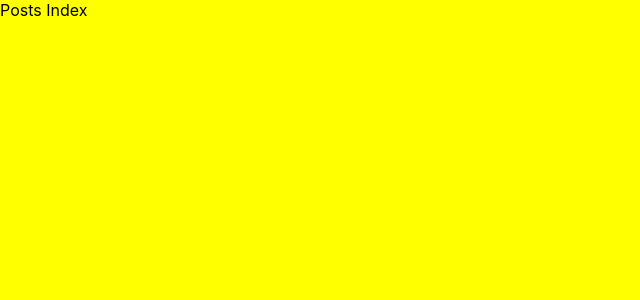
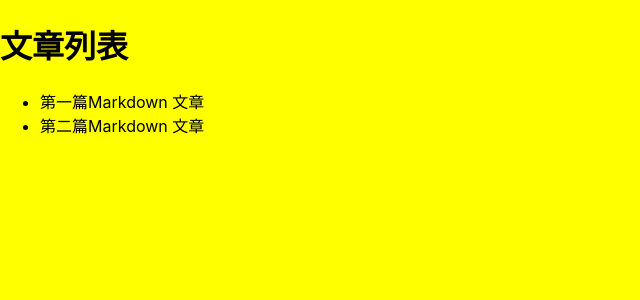
Before and after one commit to Howardyangyixuan/nextjs-blog-1, a Next.js app: page /posts in a window 1280 px wide. Shown: the top 300 px of the page, without its empty margins (0-640 px from the left). Built offline with nearby package versions, Linux system fonts and the light colour scheme.

Commit message:
使用axios实现客户端渲染

```diff
--- a/pages/posts/index.tsx
+++ b/pages/posts/index.tsx
@@ -1,10 +1,39 @@
 import {NextPage} from 'next';
-import React from 'react';
+import React, {useEffect, useState} from 'react';
+import axios from 'axios';
 
+type Post = {
+  id: string;
+  date: string;
+  title: string;
+}
 const PostsIndex: NextPage = () => {
+  const [posts, setPosts] = useState<Post[]>([]);
+  const [isLoading, setIsLoading] = useState<boolean>(false);
+  const [isEmpty, setIsEmpty] = useState<boolean>(false);
+  useEffect(() => {
+    setIsLoading(true);
+    axios.get('api/v1/posts').then((response) => {
+      setPosts(response.data);
+      setIsLoading(false);
+      if (response.data.length == 0) setIsEmpty(true);
+    }, () => {
+      setIsLoading(false);
+    });
+  }, []);
   return (
     <div>
-      Posts Index
+      <h1>文章列表</h1>
+      {isLoading ? <div>正在加载中</div> :
+        isEmpty ? <div>正在构思中...目前还有没有文章</div> :
+          <ul>
+            {posts.map((post) => {
+              return (
+                <li key={post.id}>{post.title}</li>
+              );
+            })}
+          </ul>
+      }
     </div>
   );
 };
```
